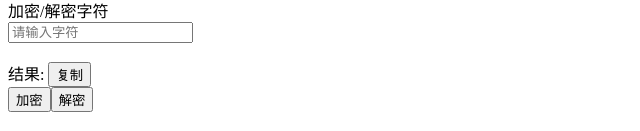
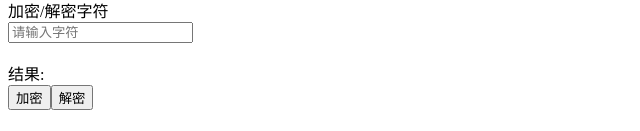
Before and after one commit to hjdshu/electron-sm4-outputbase64, a Vue app in the folder app/: page / in a window 1280 px wide. Shown: the part 272-403 px from the top of the page, without its empty margins (0-640 px from the left). Built offline with nearby package versions, Linux system fonts and the light colour scheme.

Commit message:
更新复制功能，修改bug

```diff
--- a/app/src/App.vue
+++ b/app/src/App.vue
@@ -33,7 +33,7 @@
     <br />
     <br />
     <div>
-      结果:<span>{{ val3 }}</span> <button @click="copy">复制</button>
+      结果:<span>{{ val3 }}</span> <button @click="copy" v-if="val3">复制</button>
     </div>
     <div>
       <button @click="encryptSensitiveData(val2)">加密</button>
@@ -75,7 +75,7 @@ export default {
   },
   methods: {
     copy() {
-      clipboardWrite(this.val);
+      clipboardWrite(this.val3);
     },
     encryptSensitiveData(raw) {
       try {
```
